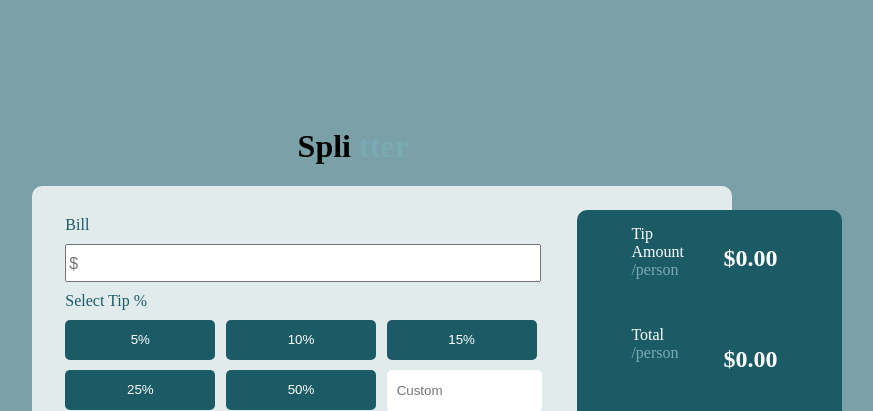
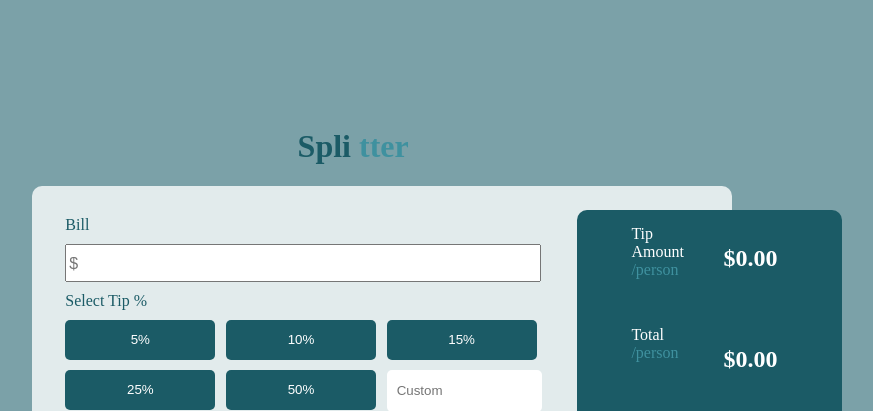
Before and after one commit to UjiroAsagbra/tipcalculatorapp, a React (Vite) app: page / in a window 1280 px wide. Shown: the top 411 px of the page, without its empty margins (308-1181 px from the left). Built offline with nearby package versions, Linux system fonts and the light colour scheme.

Commit message:
heading color

```diff
--- a/src/components/css/splitter.css
+++ b/src/components/css/splitter.css
@@ -20,7 +20,9 @@ body{
 
 .heading{
   margin-left: 30%;
+  color: rgb(27, 91, 102);
 }
+
 
 .outputs{
     background-color: rgb(27, 91, 102) ;
@@ -38,7 +40,7 @@ body{
 }
 
 span{
-    color:rgb(122, 171, 180);
+    color:rgb(63, 145, 159);
 }
 .title{
     padding-top: 20px;
```
